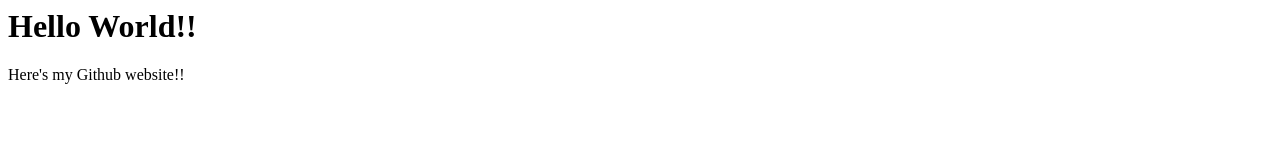
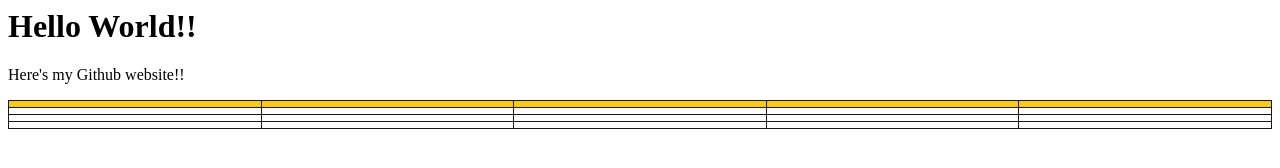
Before and after one commit to christine-palamara/christine-palamara.github.io, a plain HTML site: page index.html in a window 1280 px wide. Drawn offline with Linux system fonts and the light colour scheme.

Commit message:
Update index.html
Added style for tables

```diff
--- a/index.html
+++ b/index.html
@@ -1,7 +1,68 @@
 <html>
-    <head><title>GitHub Web: christine-palamara</title></head>
+    <head>
+        <title>GitHub Web: christine-palamara</title>
+<!-- CSS Code: Place this code in the document's head (between the 'head' tags) -->
+<style>
+table.GeneratedTable {
+  width: 100%;
+  background-color: #ffffff;
+  border-collapse: collapse;
+  border-width: 1px;
+  border-color: #171716;
+  border-style: solid;
+  color: #242424;
+}
+
+table.GeneratedTable td, table.GeneratedTable th {
+  border-width: 1px;
+  border-color: #171716;
+  border-style: solid;
+  padding: 3px;
+}
+
+table.GeneratedTable thead {
+  background-color: #ffcc00;
+}
+</style>
+
+    </head>
     <body>
         <h1>Hello World!!</h1>
         <p>Here's my Github website!!</p>
+        <table class="GeneratedTable">
+  <thead>
+    <tr>
+      <th></th>
+      <th></th>
+      <th></th>
+      <th></th>
+      <th></th>
+    </tr>
+  </thead>
+  <tbody>
+    <tr>
+      <td></td>
+      <td></td>
+      <td></td>
+      <td></td>
+      <td></td>
+    </tr>
+    <tr>
+      <td></td>
+      <td></td>
+      <td></td>
+      <td></td>
+      <td></td>
+    </tr>
+    <tr>
+      <td></td>
+      <td></td>
+      <td></td>
+      <td></td>
+      <td></td>
+    </tr>
+  </tbody>
+</table>
+<!-- Codes by Quackit.com -->
     </body>
 </html>
```
